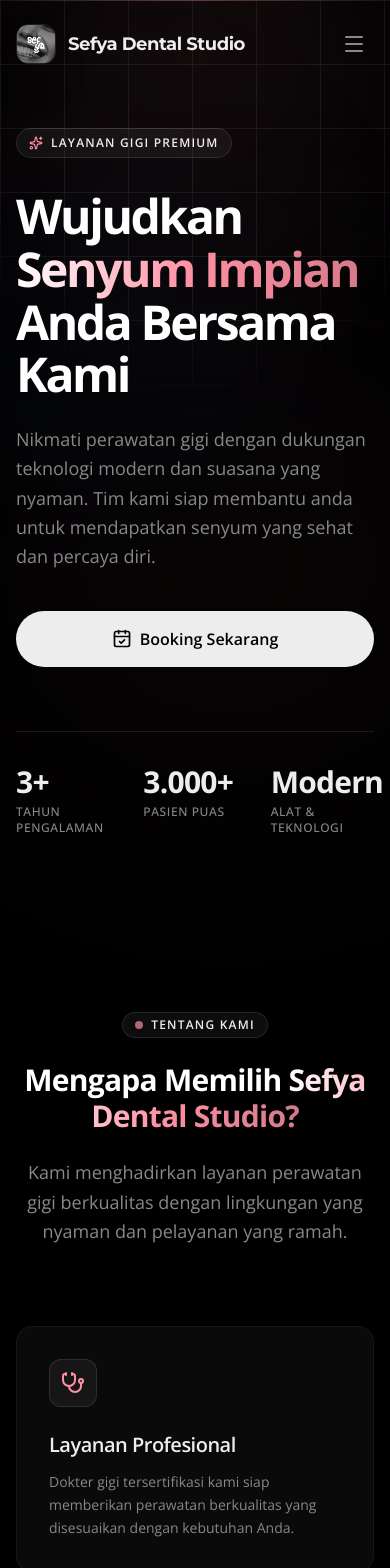
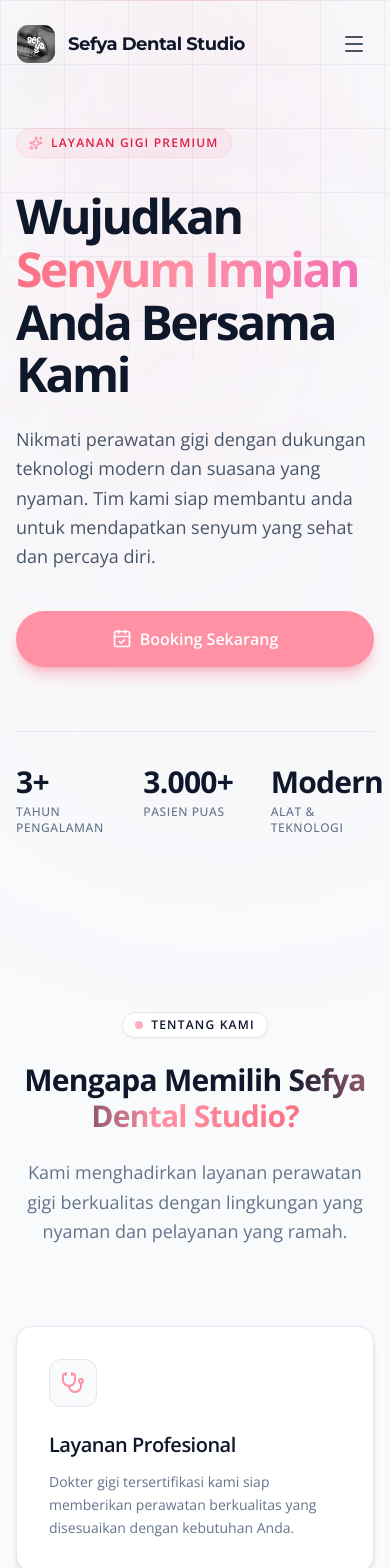
Before and after one commit to MahzuzH/dental-patient-report, a React (Vite) app in the folder frontend/: page / in a window 390 px wide. Shown: the top 1568 px of the page. Built offline with nearby package versions, Linux system fonts and the light colour scheme.

Commit message:
style: Change home page color to white pink

```diff
--- a/frontend/package.json
+++ b/frontend/package.json
@@ -13,6 +13,7 @@
     "@fontsource-variable/geist": "^5.2.8",
     "class-variance-authority": "^0.7.1",
     "clsx": "^2.1.1",
+    "framer-motion": "^12.38.0",
     "lucide-react": "^1.0.0",
     "next-themes": "^0.4.6",
     "qrcode.react": "^4.2.0",
--- a/frontend/src/components/About.jsx
+++ b/frontend/src/components/About.jsx
@@ -34,19 +34,19 @@ const About = () => {
       <div className="container mx-auto px-4 md:px-6">
         {/* Section Header */}
         <div className="flex flex-col items-center text-center max-w-3xl mx-auto mb-20">
-          <div className="inline-flex items-center gap-2 px-3 py-1 rounded-full bg-white/5 border border-white/10 mb-6">
+          <div className="inline-flex items-center gap-2 px-3 py-1 rounded-full bg-white border border-slate-200 shadow-sm mb-6">
             <span className="w-2 h-2 rounded-full bg-[#ff91a4] animate-pulse"></span>
-            <span className="text-xs font-semibold tracking-widest text-[#ededed] uppercase">
+            <span className="text-xs font-semibold tracking-widest text-[#0f172a] uppercase">
               Tentang Kami
             </span>
           </div>
-          <h2 className="text-3xl md:text-5xl font-bold text-white mb-6 tracking-tight">
+          <h2 className="text-3xl md:text-5xl font-bold text-[#0f172a] mb-6 tracking-tight">
             Mengapa Memilih <br className="hidden md:block" />
-            <span className="bg-clip-text text-transparent bg-gradient-to-r from-white via-[#ff91a4] to-[#d67a8a]">
+            <span className="bg-clip-text text-transparent bg-gradient-to-r from-[#0f172a] via-[#ff91a4] to-[#fb7185]">
               Sefya Dental Studio?
             </span>
           </h2>
-          <p className="text-[#888] text-lg leading-relaxed max-w-2xl">
+          <p className="text-[#64748b] text-lg leading-relaxed max-w-2xl">
             Kami menghadirkan layanan perawatan gigi berkualitas dengan
             lingkungan yang nyaman dan pelayanan yang ramah.
           </p>
@@ -57,15 +57,15 @@ const About = () => {
           {features.map((feature, index) => (
             <div
               key={index}
-              className="bg-[#0a0a0a] rounded-2xl p-8 border border-white/5 hover:border-white/10 transition-colors duration-300 group flex flex-col items-start"
+              className="bg-white rounded-2xl p-8 border border-slate-200 shadow-md hover:shadow-lg hover:border-[#ff91a4]/50 transition-all duration-300 group flex flex-col items-start"
             >
-              <div className="w-12 h-12 rounded-xl bg-white/5 border border-white/10 flex items-center justify-center mb-6 group-hover:scale-110 transition-transform duration-300 group-hover:bg-[#ff91a4]/10 group-hover:border-[#ff91a4]/20">
+              <div className="w-12 h-12 rounded-xl bg-slate-50 border border-slate-200 flex items-center justify-center mb-6 group-hover:scale-110 transition-transform duration-300 group-hover:bg-[#ff91a4]/10 group-hover:border-[#ff91a4]/20">
                 {feature.icon}
               </div>
-              <h3 className="text-xl font-semibold text-[#ededed] mb-3 tracking-tight">
+              <h3 className="text-xl font-semibold text-[#0f172a] mb-3 tracking-tight">
                 {feature.title}
               </h3>
-              <p className="text-[#888] leading-relaxed text-sm">
+              <p className="text-[#64748b] leading-relaxed text-sm">
                 {feature.description}
               </p>
             </div>
@@ -73,17 +73,17 @@ const About = () => {
         </div>
 
         {/* Content Section */}
-        <div className="mt-24 bg-[#050505] rounded-[2rem] p-8 md:p-12 border border-white/10 overflow-hidden relative shadow-2xl flex flex-col md:flex-row items-center gap-12">
+        <div className="mt-24 bg-white rounded-[2rem] p-8 md:p-12 border border-slate-200 overflow-hidden relative shadow-xl flex flex-col md:flex-row items-center gap-12">
           {/* Ambient Glows */}
           <div className="absolute top-0 right-0 w-96 h-96 bg-[#ff91a4]/10 rounded-full blur-[100px] pointer-events-none"></div>
-          <div className="absolute bottom-0 left-0 w-96 h-96 bg-blue-500/10 rounded-full blur-[100px] pointer-events-none"></div>
+          <div className="absolute bottom-0 left-0 w-96 h-96 bg-[#f472b6]/10 rounded-full blur-[100px] pointer-events-none"></div>
 
           <div className="w-full md:w-1/2 relative z-10">
-            <h3 className="text-2xl md:text-4xl font-bold mb-6 text-white tracking-tight">
+            <h3 className="text-2xl md:text-4xl font-bold mb-6 text-[#0f172a] tracking-tight">
               Berkomitmen pada <br />
-              <span className="text-[#888]">Keunggulan Perawatan</span>
+              <span className="text-[#64748b]">Keunggulan Perawatan</span>
             </h3>
-            <p className="text-[#888] mb-8 leading-relaxed text-lg">
+            <p className="text-[#64748b] mb-8 leading-relaxed text-lg">
               Di Sefya Dental Studio, kami percaya bahwa senyum sehat adalah
               senyum yang indah. Klinik kami hadir untuk memberikan layanan gigi
               yang transparan, etis, dan berkualitas tinggi.
@@ -96,7 +96,7 @@ const About = () => {
               ].map((item, i) => (
                 <li
                   key={i}
-                  className="flex items-center gap-4 text-[#ededed] font-medium"
+                  className="flex items-center gap-4 text-[#0f172a] font-medium"
                 >
                   <div className="w-6 h-6 rounded-full bg-[#ff91a4]/10 border border-[#ff91a4]/20 flex items-center justify-center text-[#ff91a4] text-xs font-bold">
                     ✓
@@ -107,15 +107,15 @@ const About = () => {
             </ul>
           </div>
 
-          <div className="w-full md:w-1/2 rounded-2xl overflow-hidden shadow-2xl aspect-[4/3] relative border border-white/10 group">
-            <div className="absolute inset-0 bg-black/20 group-hover:bg-transparent transition-colors duration-500 z-10"></div>
+          <div className="w-full md:w-1/2 rounded-2xl overflow-hidden shadow-2xl aspect-[4/3] relative border border-slate-200 group">
+            <div className="absolute inset-0 bg-white/10 group-hover:bg-transparent transition-colors duration-500 z-10"></div>
             <img
               src="https://images.unsplash.com/photo-1588776814546-1ffcf47267a5?auto=format&fit=crop&q=80&w=800&h=600"
               alt="Dental Equipment"
               className="w-full h-full object-cover transition-transform duration-700 group-hover:scale-105"
             />
-            <div className="absolute inset-0 bg-gradient-to-t from-black/90 via-black/20 to-transparent flex items-end p-8 z-20">
-              <p className="text-white font-medium text-sm md:text-base border-l-2 border-[#ff91a4] pl-4">
+            <div className="absolute inset-0 bg-gradient-to-t from-white/95 via-white/50 to-transparent flex items-end p-8 z-20">
+              <p className="text-[#0f172a] font-medium text-sm md:text-base border-l-2 border-[#ff91a4] pl-4">
                 Mesin sterilisasi modern untuk{" "}
                 <br className="hidden md:block" /> menjamin keamanan Anda.
               </p>
--- a/frontend/src/components/Hero.jsx
+++ b/frontend/src/components/Hero.jsx
@@ -1,10 +1,25 @@
 import React from "react";
 import { Link } from "react-router-dom";
 import { CalendarCheck, ShieldCheck, Sparkles } from "lucide-react";
+import { motion } from "framer-motion";
 
 const Hero = () => {
   const waLink =
     "https://wa.me/6288975262351?text=Halo%20saya%20ingin%20booking%20perawatan%20di%20Sefya%20Dental%20Studio";
+
+  // Framer motion variants
+  const fadeUp = {
+    hidden: { opacity: 0, y: 30 },
+    visible: { opacity: 1, y: 0, transition: { duration: 0.6, ease: "easeOut" } },
+  };
+
+  const staggerContainer = {
+    hidden: { opacity: 0 },
+    visible: {
+      opacity: 1,
+      transition: { staggerChildren: 0.2 },
+    },
+  };
 
   return (
     <section
@@ -14,94 +29,112 @@ const Hero = () => {
       <div className="container mx-auto px-4 md:px-6 relative z-10">
         <div className="grid lg:grid-cols-2 gap-16 lg:gap-12 items-center">
           {/* Text Content */}
-          <div className="max-w-2xl flex flex-col items-start text-left">
-            <div className="inline-flex items-center gap-2 px-3 py-1.5 rounded-full bg-white/5 border border-white/10 mb-8">
+          <motion.div
+            className="max-w-2xl flex flex-col items-start text-left"
+            variants={staggerContainer}
+            initial="hidden"
+            animate="visible"
+          >
+            <motion.div variants={fadeUp} className="inline-flex items-center gap-2 px-3 py-1.5 rounded-full bg-[#ff91a4]/10 border border-[#ff91a4]/20 mb-8">
               <Sparkles size={14} className="text-[#ff91a4]" />
-              <span className="text-xs font-semibold tracking-widest text-[#ededed] uppercase">
+              <span className="text-xs font-semibold tracking-widest text-[#e11d48] uppercase">
                 Layanan Gigi Premium
               </span>
-            </div>
+            </motion.div>
 
-            <h1 className="text-5xl md:text-6xl lg:text-[4.5rem] font-bold text-white leading-[1.1] mb-6 tracking-tighter">
+            <motion.h1 variants={fadeUp} className="text-5xl md:text-6xl lg:text-[4.5rem] font-bold text-[#0f172a] leading-[1.1] mb-6 tracking-tighter">
               Wujudkan <br className="hidden sm:block" />
-              <span className="bg-clip-text text-transparent bg-gradient-to-r from-white via-[#ff91a4] to-[#d67a8a]">
+              <span className="bg-clip-text text-transparent bg-gradient-to-r from-[#fb7185] via-[#ff91a4] to-[#f472b6]">
                 Senyum Impian
               </span>
               <br className="hidden sm:block" /> Anda Bersama Kami
-            </h1>
+            </motion.h1>
 
-            <p className="text-lg text-[#888] mb-10 leading-relaxed max-w-lg">
+            <motion.p variants={fadeUp} className="text-lg text-[#475569] mb-10 leading-relaxed max-w-lg">
               Nikmati perawatan gigi dengan dukungan teknologi modern dan
               suasana yang nyaman. Tim kami siap membantu anda untuk mendapatkan
               senyum yang sehat dan percaya diri.
-            </p>
+            </motion.p>
 
-            <div className="flex flex-col sm:flex-row gap-4 w-full sm:w-auto">
+            <motion.div variants={fadeUp} className="flex flex-col sm:flex-row gap-4 w-full sm:w-auto">
               <a
                 href={waLink}
                 target="_blank"
                 rel="noreferrer"
-                className="inline-flex items-center justify-center gap-2 bg-[#ededed] hover:bg-white text-black min-w-[200px] px-8 py-4 rounded-full font-semibold transition-colors duration-200"
+                className="inline-flex items-center justify-center gap-2 bg-[#ff91a4] hover:bg-[#fb7185] active:scale-95 text-white min-w-[200px] px-8 py-4 rounded-full font-semibold transition-all duration-200 shadow-lg shadow-rose-500/30"
               >
                 <CalendarCheck size={20} />
                 <span>Booking Sekarang</span>
               </a>
-            </div>
+            </motion.div>
 
             {/* Quick Stats */}
-            <div className="mt-16 pt-8 border-t border-white/10 grid grid-cols-3 gap-6 w-full">
+            <motion.div variants={fadeUp} className="mt-16 pt-8 border-t border-slate-200 grid grid-cols-3 gap-6 w-full">
               <div>
-                <p className="text-3xl font-bold text-[#ededed] mb-1 tracking-tight">
+                <p className="text-3xl font-bold text-[#0f172a] mb-1 tracking-tight">
                   3+
                 </p>
-                <p className="text-xs text-[#888] font-medium uppercase tracking-wider">
+                <p className="text-xs text-[#64748b] font-medium uppercase tracking-wider">
                   Tahun Pengalaman
                 </p>
               </div>
               <div>
-                <p className="text-3xl font-bold text-[#ededed] mb-1 tracking-tight">
+                <p className="text-3xl font-bold text-[#0f172a] mb-1 tracking-tight">
                   3.000+
                 </p>
-                <p className="text-xs text-[#888] font-medium uppercase tracking-wider">
+                <p className="text-xs text-[#64748b] font-medium uppercase tracking-wider">
                   Pasien Puas
                 </p>
               </div>
               <div>
-                <p className="text-3xl font-bold text-[#ededed] mb-1 tracking-tight">
+                <p className="text-3xl font-bold text-[#0f172a] mb-1 tracking-tight">
                   Modern
                 </p>
-                <p className="text-xs text-[#888] font-medium uppercase tracking-wider">
+                <p className="text-xs text-[#64748b] font-medium uppercase tracking-wider">
                   Alat & Teknologi
                 </p>
               </div>
-            </div>
-          </div>
+            </motion.div>
+          </motion.div>
 
           {/* Image Content */}
           <div className="relative hidden lg:flex justify-end">
-            <div className="relative w-full max-w-md aspect-[4/5] rounded-[2.5rem] overflow-hidden shadow-2xl border border-white/10 bg-[#050505] group">
-              <div className="absolute inset-0 bg-black/20 group-hover:bg-transparent transition-colors duration-500 z-10"></div>
+            <motion.div
+              initial={{ opacity: 0, scale: 0.95 }}
+              animate={{ opacity: 1, scale: 1 }}
+              transition={{ duration: 0.8, ease: "easeOut", delay: 0.2 }}
+              className="relative w-full max-w-md aspect-[4/5] rounded-[2.5rem] overflow-hidden shadow-2xl shadow-rose-900/5 border border-slate-100 bg-white group"
+            >
+              <div className="absolute inset-0 bg-white/10 group-hover:bg-transparent transition-colors duration-500 z-10"></div>
               <img
                 src="https://images.unsplash.com/photo-1606811841689-23dfddce3e95?auto=format&fit=crop&q=80&w=800&h=1000"
-                alt="Modern Dental Clinic"
+                alt="Ruang Perawatan Klinik Gigi Modern"
+                width="800"
+                height="1000"
+                fetchPriority="high"
                 className="w-full h-full object-cover transition-transform duration-700 group-hover:scale-105"
               />
 
               {/* Floating Badge */}
-              <div className="absolute bottom-8 -left-6 bg-[#0a0a0a]/90 backdrop-blur-xl rounded-2xl p-5 shadow-2xl z-20 flex items-center gap-4 border border-white/10">
-                <div className="w-12 h-12 rounded-xl bg-white/5 border border-white/10 flex items-center justify-center text-[#ff91a4]">
+              <motion.div
+                initial={{ y: 20, opacity: 0 }}
+                animate={{ y: [0, -10, 0], opacity: 1 }}
+                transition={{ y: { duration: 4, repeat: Infinity, ease: "easeInOut" }, opacity: { duration: 0.6, delay: 0.8 } }}
+                className="absolute bottom-8 -left-6 bg-white/95 backdrop-blur-xl rounded-2xl p-5 shadow-2xl shadow-rose-900/10 z-20 flex items-center gap-4 border border-slate-100"
+              >
+                <div className="w-12 h-12 rounded-xl bg-[#ff91a4]/10 border border-[#ff91a4]/20 flex items-center justify-center text-[#ff91a4]">
                   <ShieldCheck size={24} />
                 </div>
                 <div>
-                  <p className="text-sm font-bold text-[#ededed] tracking-tight">
+                  <p className="text-sm font-bold text-[#0f172a] tracking-tight">
                     Terjamin 100%
                   </p>
-                  <p className="text-xs text-[#888] font-medium">
+                  <p className="text-xs text-[#64748b] font-medium">
                     Aman & Steril
                   </p>
                 </div>
-              </div>
-            </div>
+              </motion.div>
+            </motion.div>
           </div>
         </div>
       </div>
--- a/frontend/src/components/Navbar.jsx
+++ b/frontend/src/components/Navbar.jsx
@@ -36,7 +36,7 @@ const Navbar = () => {
 
   return (
     <nav
-      className={`fixed w-full z-50 transition-all duration-300 border-b ${isScrolled ? "bg-black/60 backdrop-blur-xl border-white/10 py-4" : "bg-transparent border-transparent py-6"}`}
+      className={`fixed w-full z-50 transition-all duration-300 border-b ${isScrolled ? "bg-white/90 backdrop-blur-xl border-slate-200 py-4 shadow-sm" : "bg-transparent border-transparent py-6"}`}
     >
       <div className="container mx-auto px-4 md:px-6">
         <div className="flex justify-between items-center">
@@ -54,7 +54,7 @@ const Navbar = () => {
               />
             </div>
             <span
-              className={`font-montserrat text-lg font-bold tracking-tight text-[#ededed]`}
+              className={`font-montserrat text-lg font-bold tracking-tight text-[#0f172a]`}
             >
               Sefya Dental Studio
             </span>
@@ -68,17 +68,17 @@ const Navbar = () => {
                   <a
                     href={link.href}
                     onClick={(e) => handleSmoothScroll(e, link.href)}
-                    className="text-sm font-medium text-[#888] hover:text-[#ededed] transition-colors"
+                    className="text-sm font-medium text-[#64748b] hover:text-[#ff91a4] transition-colors"
                   >
                     {link.name}
                   </a>
                 </li>
               ))}
             </ul>
-            <div className="flex items-center gap-4 border-l border-white/10 pl-8">
+            <div className="flex items-center gap-4 border-l border-slate-300 pl-8">
               <Link
                 to="/login"
-                className="flex items-center gap-2 text-sm font-medium text-[#888] hover:text-[#ededed] transition-colors"
+                className="flex items-center gap-2 text-sm font-medium text-[#64748b] hover:text-[#ff91a4] transition-colors"
               >
                 <UserRound size={16} />
                 <span>Masuk</span>
@@ -87,7 +87,7 @@ const Navbar = () => {
                 href={waLink}
                 target="_blank"
                 rel="noreferrer"
-                className="flex items-center gap-2 bg-[#ededed] hover:bg-white text-black px-4 py-2 rounded-full text-sm font-semibold transition-colors duration-200"
+                className="flex items-center gap-2 bg-[#ff91a4] hover:bg-[#fb7185] active:scale-95 text-white px-4 py-2 rounded-full text-sm font-semibold transition-all duration-200 shadow-sm shadow-rose-500/20"
               >
                 <Phone size={16} />
                 <span>Buat Janji</span>
@@ -97,7 +97,7 @@ const Navbar = () => {
 
           {/* Mobile Menu Toggle */}
           <button
-            className="md:hidden text-[#888] hover:text-[#ededed] p-2 transition-colors"
+            className="md:hidden text-[#475569] hover:text-[#0f172a] p-2 transition-colors"
             onClick={() => setIsMobileMenuOpen(!isMobileMenuOpen)}
           >
             {isMobileMenuOpen ? <X size={24} /> : <Menu size={24} />}
@@ -107,25 +107,25 @@ const Navbar = () => {
 
       {/* Mobile Menu */}
       {isMobileMenuOpen && (
-        <div className="md:hidden absolute top-full left-0 w-full bg-[#050505]/95 backdrop-blur-xl border-b border-white/10 py-6 px-4 flex flex-col gap-6 shadow-2xl">
+        <div className="md:hidden absolute top-full left-0 w-full bg-white/95 backdrop-blur-xl border-b border-slate-200 py-6 px-4 flex flex-col gap-6 shadow-2xl">
           <ul className="flex flex-col gap-4">
             {navLinks.map((link) => (
               <li key={link.name}>
                 <a
                   href={link.href}
                   onClick={(e) => handleSmoothScroll(e, link.href)}
-                  className="block text-base font-medium text-[#888] hover:text-[#ededed] px-2"
+                  className="block text-base font-medium text-[#64748b] hover:text-[#ff91a4] px-2"
                 >
                   {link.name}
                 </a>
               </li>
             ))}
           </ul>
-          <div className="h-px bg-white/10 w-full"></div>
+          <div className="h-px bg-slate-200 w-full"></div>
           <div className="flex flex-col gap-4 px-2">
             <Link
               to="/login"
-              className="flex items-center justify-center gap-2 text-[#888] hover:text-[#ededed] font-medium py-3 border border-white/10 rounded-xl transition-colors"
+              className="flex items-center justify-center gap-2 text-[#475569] hover:text-[#ff91a4] font-medium py-3 border border-slate-200 rounded-xl transition-colors"
             >
               <UserRound size={18} />
               <span>Masuk</span>
@@ -134,7 +134,7 @@ const Navbar = () => {
               target="_blank"
               rel="noreferrer"
               href={waLink}
-              className="flex items-center justify-center gap-2 bg-[#ededed] hover:bg-white text-black py-3 rounded-xl font-semibold transition-colors"
+              className="flex items-center justify-center gap-2 bg-[#ff91a4] hover:bg-[#fb7185] active:scale-95 text-white py-3 rounded-xl font-semibold transition-all shadow-sm shadow-rose-500/20"
             >
               <Phone size={18} />
               <span>Booking via WhatsApp</span>
--- a/frontend/src/pages/Home.jsx
+++ b/frontend/src/pages/Home.jsx
@@ -11,20 +11,20 @@ const Footer = lazy(() => import("../components/Footer"));
 
 const Home = () => {
   return (
-    <div className="min-h-screen bg-black text-[#ededed] font-opensans selection:bg-[#ff91a4] selection:text-white relative z-0 overflow-x-hidden">
+    <div className="min-h-screen bg-[#f8fafc] text-[#0f172a] font-opensans selection:bg-[#ff91a4] selection:text-white relative z-0 overflow-x-hidden">
       <SEO />
 
-      {/* Vercel-inspired Sleek Background */}
-      <div className="fixed inset-0 z-[-1] pointer-events-none flex items-center justify-center bg-black">
+      {/* Premium Medical Light Background */}
+      <div className="fixed inset-0 z-[-1] pointer-events-none flex items-center justify-center bg-[#f8fafc]">
         {/* Subtle grid pattern with radial fade */}
-        <div className="absolute inset-0 bg-[linear-gradient(to_right,#1f1f1f_1px,transparent_1px),linear-gradient(to_bottom,#1f1f1f_1px,transparent_1px)] bg-[size:4rem_4rem] [mask-image:radial-gradient(ellipse_80%_50%_at_50%_0%,#000_70%,transparent_100%)] opacity-60"></div>
+        <div className="absolute inset-0 bg-[linear-gradient(to_right,#e2e8f0_1px,transparent_1px),linear-gradient(to_bottom,#e2e8f0_1px,transparent_1px)] bg-[size:4rem_4rem] [mask-image:radial-gradient(ellipse_80%_50%_at_50%_0%,#fff_70%,transparent_100%)] opacity-60"></div>
 
-        {/* Top centralized ambient glow */}
-        <div className="absolute top-[-10%] md:top-[-20%] left-1/2 -translate-x-1/2 w-[90%] max-w-[1200px] h-[500px] md:h-[700px] bg-gradient-to-b from-[#ff91a4]/10 via-[#ff91a4]/5 to-transparent blur-[80px] md:blur-[120px] rounded-full"></div>
+        {/* Top centralized ambient glow - soft pink */}
+        <div className="absolute top-[-10%] md:top-[-20%] left-1/2 -translate-x-1/2 w-[90%] max-w-[1200px] h-[500px] md:h-[700px] bg-gradient-to-b from-[#ff91a4]/10 via-[#f472b6]/5 to-transparent blur-[80px] md:blur-[120px] rounded-full"></div>
 
-        {/* Accent glowing orbs for depth */}
-        <div className="absolute top-[20%] left-[-10%] w-[300px] h-[300px] bg-blue-500/5 blur-[120px] rounded-full"></div>
-        <div className="absolute bottom-[10%] right-[-10%] w-[400px] h-[400px] bg-[#ff91a4]/5 blur-[150px] rounded-full"></div>
+        {/* Accent glowing orbs for depth - pink */}
+        <div className="absolute top-[20%] left-[-10%] w-[300px] h-[300px] bg-[#ff91a4]/5 blur-[120px] rounded-full"></div>
+        <div className="absolute bottom-[10%] right-[-10%] w-[400px] h-[400px] bg-[#f472b6]/5 blur-[150px] rounded-full"></div>
       </div>
 
       {/* Top edge highlight for premium feel */}
@@ -40,9 +40,9 @@ const Home = () => {
               {/* Modern double-ring loader */}
               <div className="relative flex items-center justify-center w-12 h-12">
                 <div className="absolute inset-0 rounded-full border-t-2 border-[#ff91a4] animate-spin"></div>
-                <div className="absolute inset-2 rounded-full border-r-2 border-[#ededed]/20 animate-[spin_1.5s_reverse_infinite]"></div>
+                <div className="absolute inset-2 rounded-full border-r-2 border-[#ff91a4]/20 animate-[spin_1.5s_reverse_infinite]"></div>
               </div>
-              <span className="text-xs font-semibold tracking-[0.2em] text-[#888] uppercase">
+              <span className="text-xs font-semibold tracking-[0.2em] text-[#64748b] uppercase">
                 Memuat Modul...
               </span>
             </div>
@@ -59,7 +59,7 @@ const Home = () => {
 
       <Suspense
         fallback={
-          <div className="h-32 w-full bg-black border-t border-white/5"></div>
+          <div className="h-32 w-full bg-[#f8fafc] border-t border-slate-200"></div>
         }
       >
         <Footer />
--- a/frontend/tsconfig.json
+++ b/frontend/tsconfig.json
@@ -1,9 +1,10 @@
 {
     "compilerOptions": {
-        "ignoreDeprecations": "6.0",
         "baseUrl": ".",
         "paths": {
-            "@/*": ["./src/*"]
+            "@/*": [
+                "./src/*"
+            ]
         }
     }
 }
```
Also changed, not shown: frontend/src/components/Contact.jsx (+19 -19 lines), frontend/src/components/Doctors.jsx (+18 -18 lines), frontend/src/components/Footer.jsx (+11 -11 lines), frontend/src/components/Gallery.jsx (+11 -11 lines).
